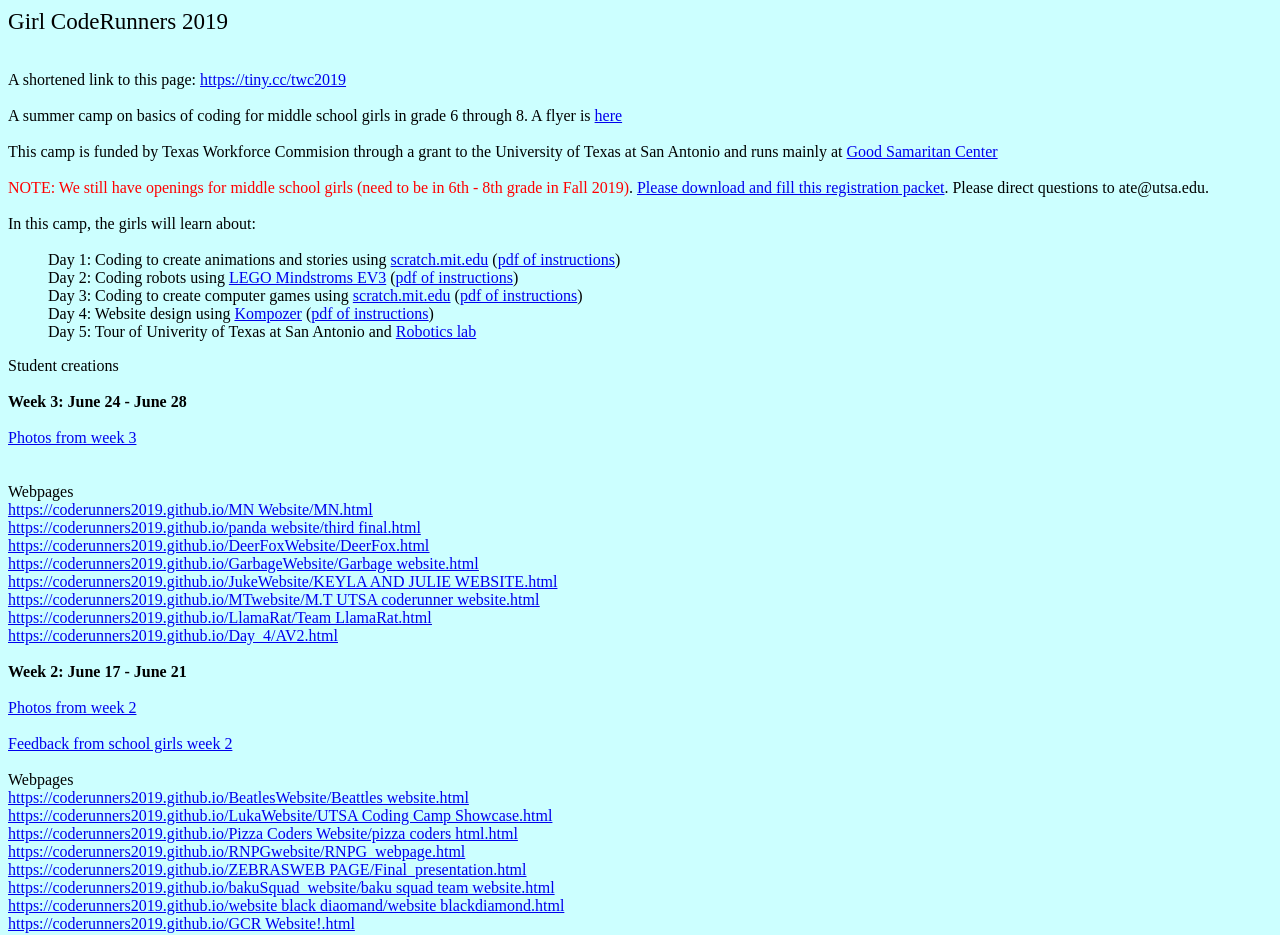
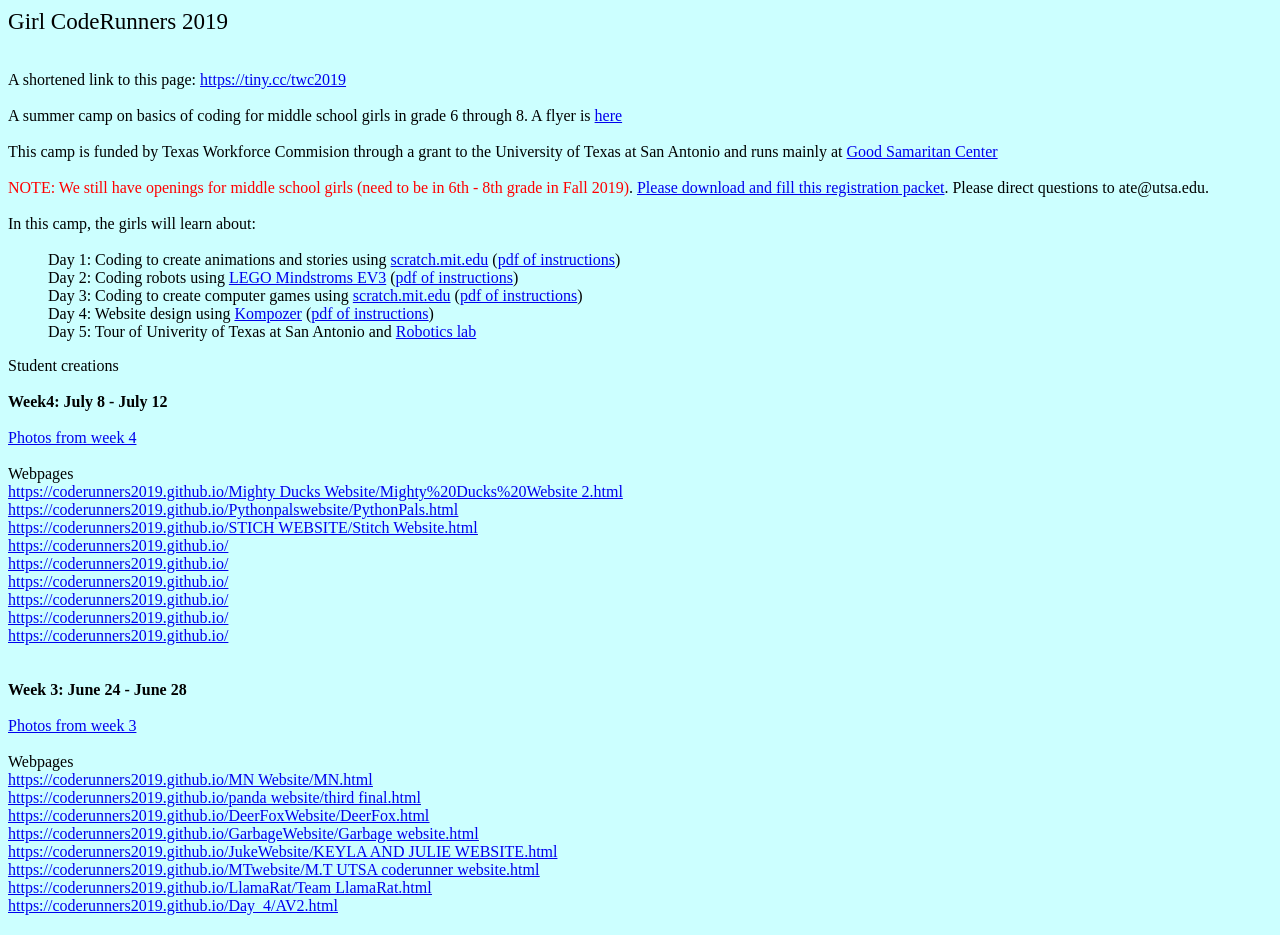
Before and after one commit to coderunners2019/coderunners2019.github.io, a plain HTML site: page index.html in a window 1280 px wide. Shown: the top 935 px of the page. Drawn offline with Linux system fonts and the light colour scheme.

Commit message:
Add files via upload

```diff
--- a/index.html
+++ b/index.html
@@ -1,5 +1,9 @@
 <!DOCTYPE html PUBLIC "-//W3C//DTD HTML 4.01//EN" "http://www.w3.org/TR/html4/strict.dtd">
 <html><head>
+
+
+
+
 
 
 
@@ -33,20 +37,37 @@ Day 5: Tour of Univerity of Texas at San Antonio and <a href="https://pab47.gith
 
 </ol>Student creations<br>
 <br>
+<span style="font-weight: bold;">Week4: July 8 - July 12</span><br>
+<br>
+<a href="https://photos.app.goo.gl/bMVycSsJYjdZP3FL6">Photos from week 4</a><br>
+<br>
+Webpages<br><a href="https://coderunners2019.github.io/Mighty%20Ducks%20Website/Mighty%20Ducks%20Website%202.html">https://coderunners2019.github.io/Mighty Ducks Website/Mighty%20Ducks%20Website 2.html</a>
+<br>
+<span style="text-decoration: underline;"><a href="https://coderunners2019.github.io/Pythonpalswebsite/PythonPals.html">https://coderunners2019.github.io/Pythonpalswebsite/PythonPals.html</a></span><strong class="final-path" style="font-weight: 600; color: rgb(36, 41, 46);"></strong> <br>
+<span style="text-decoration: underline;"><a href="https://coderunners2019.github.io/STICH%20WEBSITE/Stitch%20Website.html">https://coderunners2019.github.io/STICH WEBSITE/Stitch Website.html</a></span>
+<br>
+<a href="https://coderunners2019.github.io/MN%20Website/MN.html">https://coderunners2019.github.io/</a><br>
+<a href="https://coderunners2019.github.io/MN%20Website/MN.html">https://coderunners2019.github.io/</a><br>
+<a href="https://coderunners2019.github.io/MN%20Website/MN.html">https://coderunners2019.github.io/</a><br>
+<a href="https://coderunners2019.github.io/MN%20Website/MN.html">https://coderunners2019.github.io/</a><br>
+<a href="https://coderunners2019.github.io/MN%20Website/MN.html">https://coderunners2019.github.io/</a><br>
+<a href="https://coderunners2019.github.io/MN%20Website/MN.html">https://coderunners2019.github.io/</a><br>
+<br>
+<br>
 <span style="font-weight: bold;">Week 3: June 24 - June 28<br>
 <br>
 </span><a href="https://photos.app.goo.gl/jkBByx8F89wo6TDYA">Photos from week 3</a><span style="font-weight: bold;"><br>
 <br>
-<br>
 </span>Webpages<a href="https://coderunners2019.github.io/MN%20Website/MN.html"><span style="font-weight: bold;"><br>
 </span></a><span style="text-decoration: underline;"><a href="https://coderunners2019.github.io/MN%20Website/MN.html">https://coderunners2019.github.io/MN Website/MN.html</a></span> <br>
-<a href="https://coderunners2019.github.io/panda%20website/third%20final.html">https://coderunners2019.github.io/panda website/third final.html</a><br>
-<span style="text-decoration: underline;"></span><strong class="final-path" style="font-weight: 600; color: rgb(36, 41, 46);"></strong><span style="text-decoration: underline;"><a href="https://coderunners2019.github.io/DeerFoxWebsite/DeerFox.html">https://coderunners2019.github.io/DeerFoxWebsite/DeerFox.html</a></span><strong class="final-path" style="font-weight: 600; color: rgb(36, 41, 46);"></strong><br>
+<span style="text-decoration: underline;"><a href="https://coderunners2019.github.io/panda%20website/third%20final.html">https://coderunners2019.github.io/panda website/third final.html</a></span><strong class="final-path" style="font-weight: 600; color: rgb(36, 41, 46);"></strong><span style="text-decoration: underline;"></span><strong class="final-path" style="font-weight: 600; color: rgb(36, 41, 46);"></strong><span style="text-decoration: underline;"><br>
+<a href="https://coderunners2019.github.io/DeerFoxWebsite/DeerFox.html">https://coderunners2019.github.io/DeerFoxWebsite/DeerFox.html</a></span><strong class="final-path" style="font-weight: 600; color: rgb(36, 41, 46);"></strong><br>
 <span style="text-decoration: underline;"><a href="https://coderunners2019.github.io/GarbageWebsite/Garbage%20website.html">https://coderunners2019.github.io/GarbageWebsite/Garbage website.html</a></span><br>
 <a href="https://coderunners2019.github.io/JukeWebsite/KEYLA%20AND%20JULIE%20WEBSITE.html">https://coderunners2019.github.io/JukeWebsite/KEYLA AND JULIE WEBSITE.html</a><br>
 <span style="text-decoration: underline;"><a href="https://coderunners2019.github.io/MTwebsite/M.T%20UTSA%20coderunner%20website.html">https://coderunners2019.github.io/MTwebsite/M.T UTSA coderunner website.html</a><br>
 <a href="https://coderunners2019.github.io/LlamaRat/Team%20LlamaRat.html">https://coderunners2019.github.io/LlamaRat/Team LlamaRat.html</a></span><br>
 <span style="text-decoration: underline;"><a href="https://coderunners2019.github.io/Day_4/AV2.html">https://coderunners2019.github.io/Day_4/AV2.html</a></span><strong class="final-path" style="font-weight: 600; color: rgb(36, 41, 46);"><br>
+<br>
 </strong>&nbsp;<br>
 <span style="font-weight: bold;">Week 2: June 17 - June 21</span><br>
 <br>
```
